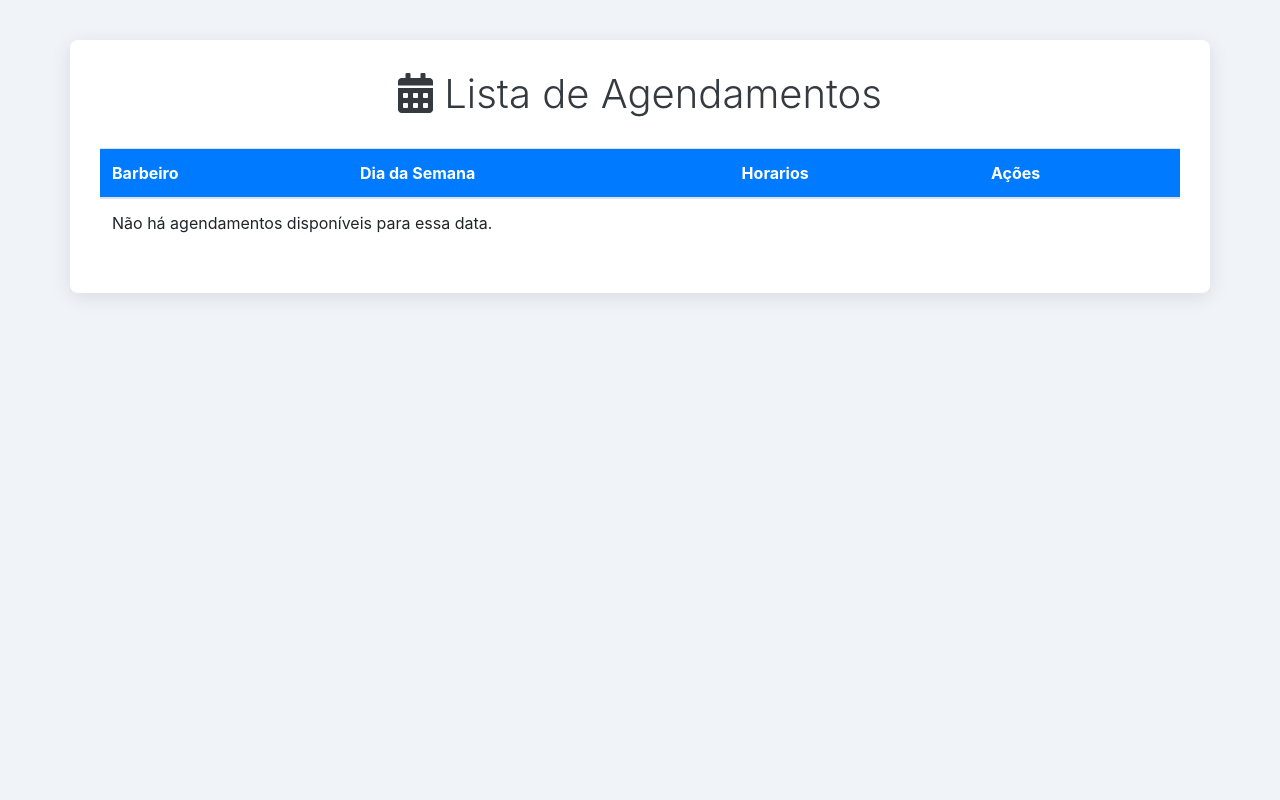
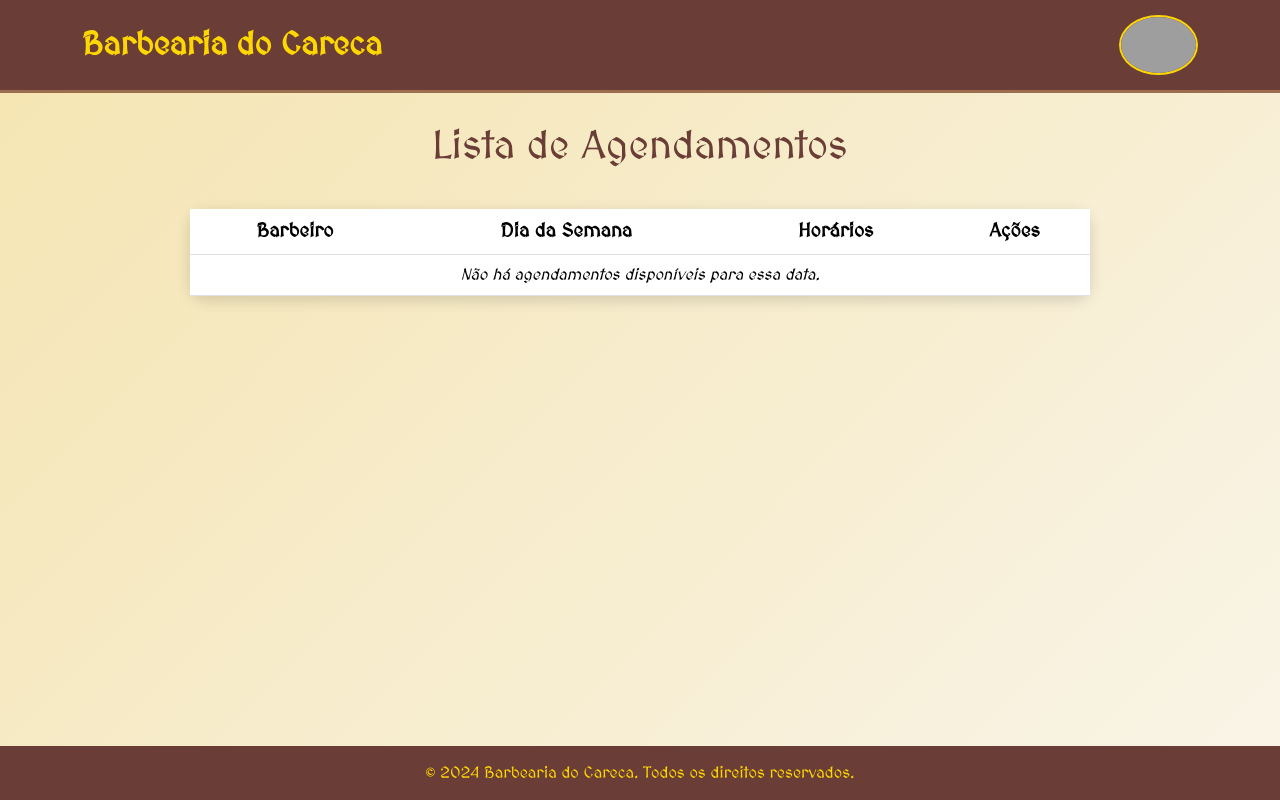
Before and after one commit to gaberilseilhe/barbeariadocareca, a PHP site: page /Preparando_Agendamento.php in a window 1280 px wide. Run offline with PHP 8.4, Linux system fonts and the light colour scheme; data comes from the database, SQL or seed files in the repository; data that the repository does not hold is empty; grey boxes are pictures that could not be loaded.

Commit message:
Add files via upload

```diff
--- a/Cadastrar_Agenda.php
+++ b/Cadastrar_Agenda.php
@@ -135,7 +135,7 @@ include "conexao.php";
 <nav>
    <div class="container1">
        <a href="index.php"><div class="brand">Barbearia do Careca</div></a>
-       <a href="index.php"><img src="imagens/logu.webp" alt="Logo"></a>
+       <a href="index.php"><img src="imagens/logoo.jpg" alt="Logo"></a>
     </div>
 </nav><br><br>
     <div class="container mt-3">
--- a/Cadastrar_Usuarios.php
+++ b/Cadastrar_Usuarios.php
@@ -9,6 +9,9 @@
   <link href="https://fonts.googleapis.com/css2?family=MedievalSharp&display=swap" rel="stylesheet">
 </head>
 <style>
+  .esc {
+  display: none;
+}
     body {
         font-family: 'MedievalSharp', serif;
         margin: 0;
@@ -194,6 +197,7 @@
             document.getElementById("banco").className = "esc";
             document.getElementById("numero_conta").className = "esc";
             document.getElementById("numero_agencia").className = "esc";
+            document.getElementById("chave_pix").className = "esc";
 
             break;
         case "2":
--- a/Preparando_Agendamento.php
+++ b/Preparando_Agendamento.php
@@ -20,66 +20,154 @@ AND agenda.id_agenda NOT IN (
     WHERE agendamentos.data = '$data_agendamento'
 )
 ORDER BY agenda.horario_inicio
-
 ";
 
 $result = $conn->query($sql);
 ?>
 
 <!DOCTYPE html>
-<html lang="en">
+<html lang="pt-BR">
 <head>
     <title>Lista de Agendamentos</title>
-    <link rel="stylesheet" href="https://maxcdn.bootstrapcdn.com/bootstrap/4.5.2/css/bootstrap.min.css">
-    <link rel="stylesheet" href="https://cdnjs.cloudflare.com/ajax/libs/font-awesome/5.15.4/css/all.min.css">
+    <meta charset="utf-8">
+    <meta name="viewport" content="width=device-width, initial-scale=1">
+    <link href="https://cdn.jsdelivr.net/npm/bootstrap@5.3.3/dist/css/bootstrap.min.css" rel="stylesheet">
+    <link href="https://fonts.googleapis.com/css2?family=MedievalSharp&display=swap" rel="stylesheet">
+    <script src="https://cdn.jsdelivr.net/npm/bootstrap@5.3.3/dist/js/bootstrap.bundle.min.js"></script>
     <style>
         body {
-            background-color: #f0f4f8;
-            padding: 40px 20px;
+            font-family: 'MedievalSharp', serif;
+            margin: 0;
+            display: flex;
+            flex-direction: column;
+            height: 100vh;
+            background: linear-gradient(135deg, #f5e5b1, #f9f4e8);
+            color: #333;
         }
-        .container {
-            background: #ffffff;
-            border-radius: 8px;
-            box-shadow: 0 4px 20px rgba(0, 0, 0, 0.1);
-            padding: 30px;
+
+        nav {
+            background-color: #6a3e36;
+            padding: 15px 0;
+            border-bottom: 3px solid #9c6d4f;
         }
+
+        nav .container {
+            display: flex;
+            align-items: center;
+            justify-content: space-between;
+        }
+
+        nav .brand {
+            font-size: 2rem;
+            font-weight: bold;
+            color: #ffd700;
+        }
+
+        nav img {
+            height: 60px;
+            border-radius: 50%;
+            border: 2px solid #ffd700;
+        }
+
         h1 {
-            color: #343a40;
-            margin-bottom: 30px;
-            font-weight: 300;
+            color: #6a3e36;
+            text-align: center;
+            margin-top: 30px;
+            font-size: 2.5rem;
         }
+
         table {
-            margin-top: 20px;
+            margin-top: 30px;
+            width: 100%;
+            max-width: 900px;
+            margin-left: auto;
+            margin-right: auto;
+            background-color: rgba(255, 255, 255, 0.95);
+            border-radius: 15px;
+            box-shadow: 0 4px 15px rgba(0, 0, 0, 0.15);
+        }
 
+        th {
+            background-color: #6a3e36;
+            color: white;
+            font-size: 1.2rem;
+            text-align: center;
+            padding: 15px;
         }
-        th {
-            background-color: #007bff;
+
+        td {
+            font-size: 1rem;
+            padding: 15px;
+            text-align: center;
+            vertical-align: middle;
+        }
+
+        .btn {
+            border-radius: 25px;
+            padding: 10px 20px;
+            font-weight: 600;
+            transition: background-color 0.3s ease;
+            border: 2px solid #6a3e36;
+            background-color: #3498db;
             color: white;
+            text-decoration: none;
         }
-        td {
-            font-size: 16px;
+
+        .btn:hover {
+            background-color: #2980b9;
         }
+
         .no-data {
             font-style: italic;
             color: #6c757d;
+            text-align: center;
         }
-        .botao{
-            display: flex;
-            justify-content:center;
+
+        footer {
+            padding: 15px;
+            width: 100%;
+            text-align: center;
+            color: #ffd700;
+            background-color: #6a3e36;
+            margin-top: auto;
+        }
+
+        footer a {
+            color: #ffd700;
+        }
+
+        .table-hover tbody tr:hover {
+            background-color: #f1e6d7;
+            cursor: pointer;
+        }
+
+        .table-responsive {
+            overflow-x: auto;
+        }
+        a{
+            text-decoration: none;
         }
     </style>
 </head>
 <body>
 
+<nav>
     <div class="container">
-    <h1 class="text-center"><i class="fas fa-calendar-alt"></i> Lista de Agendamentos</h1>
+        <a href="index.php"><div class="brand">Barbearia do Careca</div></a>
+        <a href="index.php"><img src="imagens/logoo.jpg" alt="Logo"></a>
+    </div>
+</nav>
 
+<div class="container">
+    <h1><i class="fas fa-calendar-alt"></i> Lista de Agendamentos</h1>
+
+    <div class="table-responsive">
         <table class="table table-hover">
             <thead>
                 <tr>
                     <th>Barbeiro</th>
                     <th>Dia da Semana</th>
-                <th>Horarios</th>
+                    <th>Horários</th>
                     <th>Ações</th>
                 </tr>
             </thead>
@@ -87,7 +175,6 @@ $result = $conn->query($sql);
                 <?php
                 if ($result->num_rows > 0) {
                     while ($row = $result->fetch_assoc()) {
-
                         echo "
                         <tr>
                             <td>".$row['nome']."</td>
@@ -97,19 +184,25 @@ $result = $conn->query($sql);
                                 <input type='hidden' name='id_usuario' value='".$row['id_usuario']."'>
                                 <input type='hidden' name='id_agenda' value='".$row['id_agenda']."'>
                                 <input type='hidden' name='data' value='$data_agendamento'>
-                                <a  href='insert_agendamento.php?id_agenda=".$row['id_agenda']."&data=".$data_agendamento."&id_usuario=".$row['id_usuario']."&id_servico=".$servico."'  ><button type='submit' class='btn btn-primary'>Agendar</button></a>
+                                <a href='insert_agendamento.php?id_agenda=".$row['id_agenda']."&data=".$data_agendamento."&id_usuario=".$row['id_usuario']."&id_servico=".$servico."'>
+                                    <button type='button' class='btn'>Agendar</button>
+                                </a>
                             </td>
                         </tr>
                         ";
                     }
                 } else {
-                echo "<tr><td colspan='4'>Não há agendamentos disponíveis para essa data.</td></tr>";
+                    echo "<tr><td colspan='4' class='no-data'>Não há agendamentos disponíveis para essa data.</td></tr>";
                 }
                 ?>
-
             </tbody>
         </table>
     </div>
+</div>
+
+<footer>
+    &copy; 2024 Barbearia do Careca. Todos os direitos reservados.
+</footer>
 
 </body>
 </html>
```
Also changed, not shown: Cadastrar_Agendamento.php (+37 -33 lines), agendamento_feito.php (line endings or trailing spaces), index.php (line endings or trailing spaces), insert_agendamento.php (line endings or trailing spaces), lista_de_usuarios.php (line endings or trailing spaces). Lines whose indentation alone changed are shown as unchanged.
